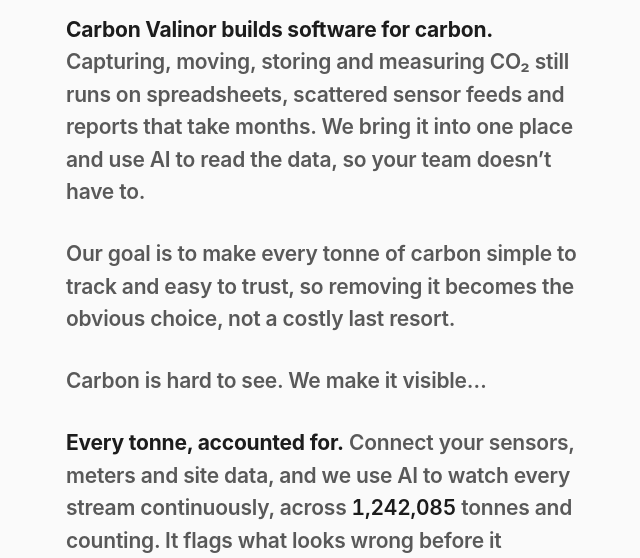
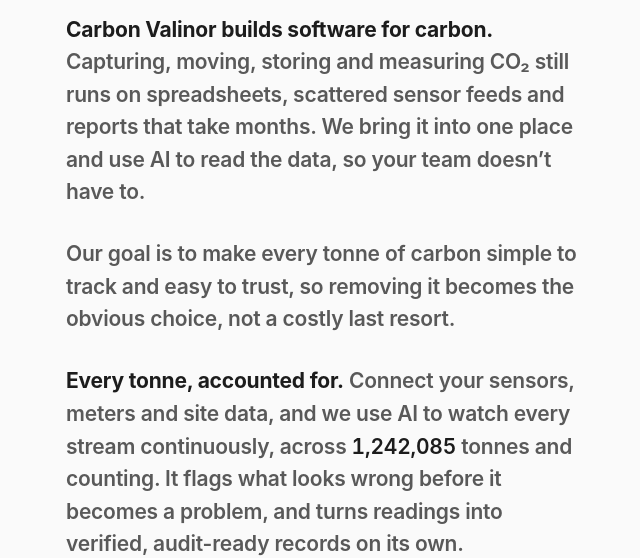
Before and after one commit to minimagate/carbon-valinor, an Astro site: page / in a window 1280 px wide. Shown: the part 244-802 px from the top of the page, without its empty margins (314-954 px from the left). Built offline with nearby package versions, Linux system fonts and the light colour scheme; Astro itself is replaced by a stand-in of ours.

Commit message:
Remove hero closing line

```diff
--- a/src/pages/index.astro
+++ b/src/pages/index.astro
@@ -46,7 +46,6 @@ const ours = series(28, (t) => 22 - 17.8 * Math.pow(t, 0.8), 0.4);
             Our goal is to make every tonne of carbon simple to track and easy to
             trust, so removing it becomes the obvious choice, not a costly last resort.
           </p>
-          <p class="closing" data-words>Carbon is hard to see. We make it visible…</p>
         </div>
       </section>
 
```
